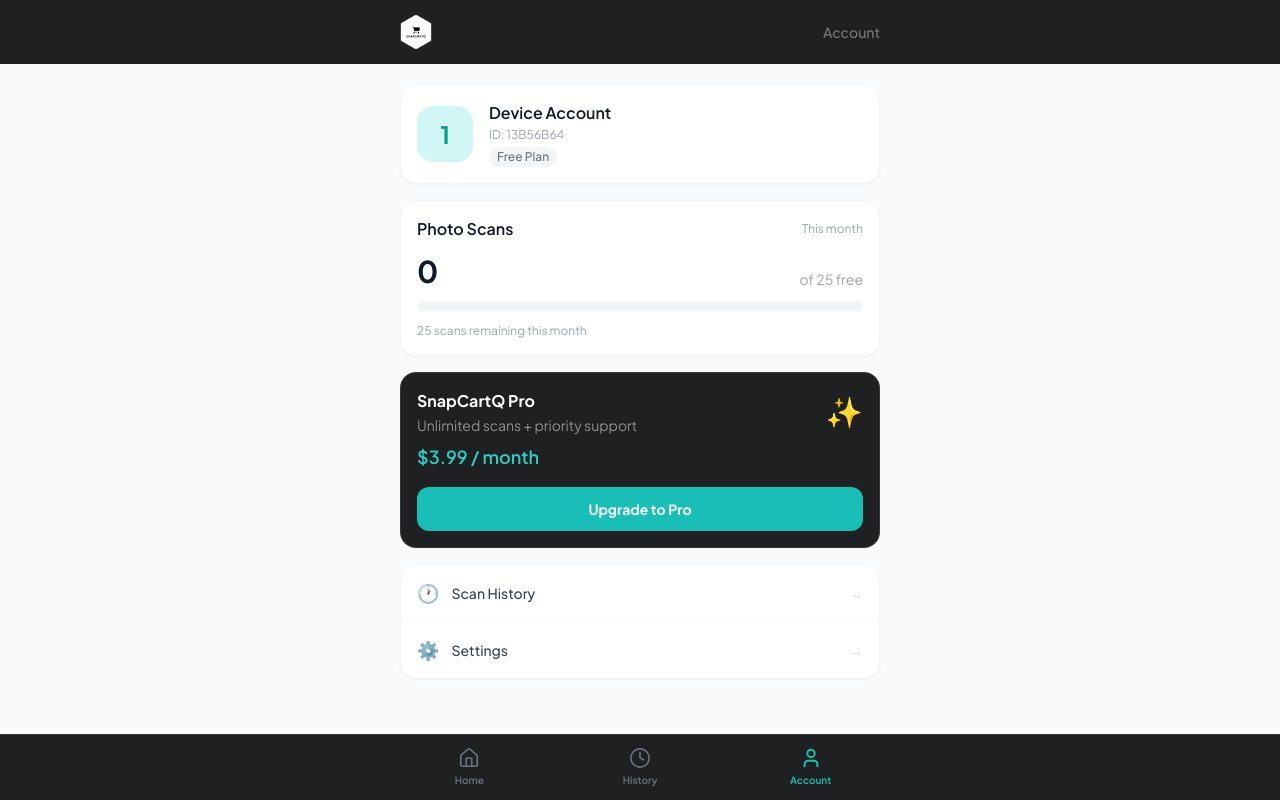
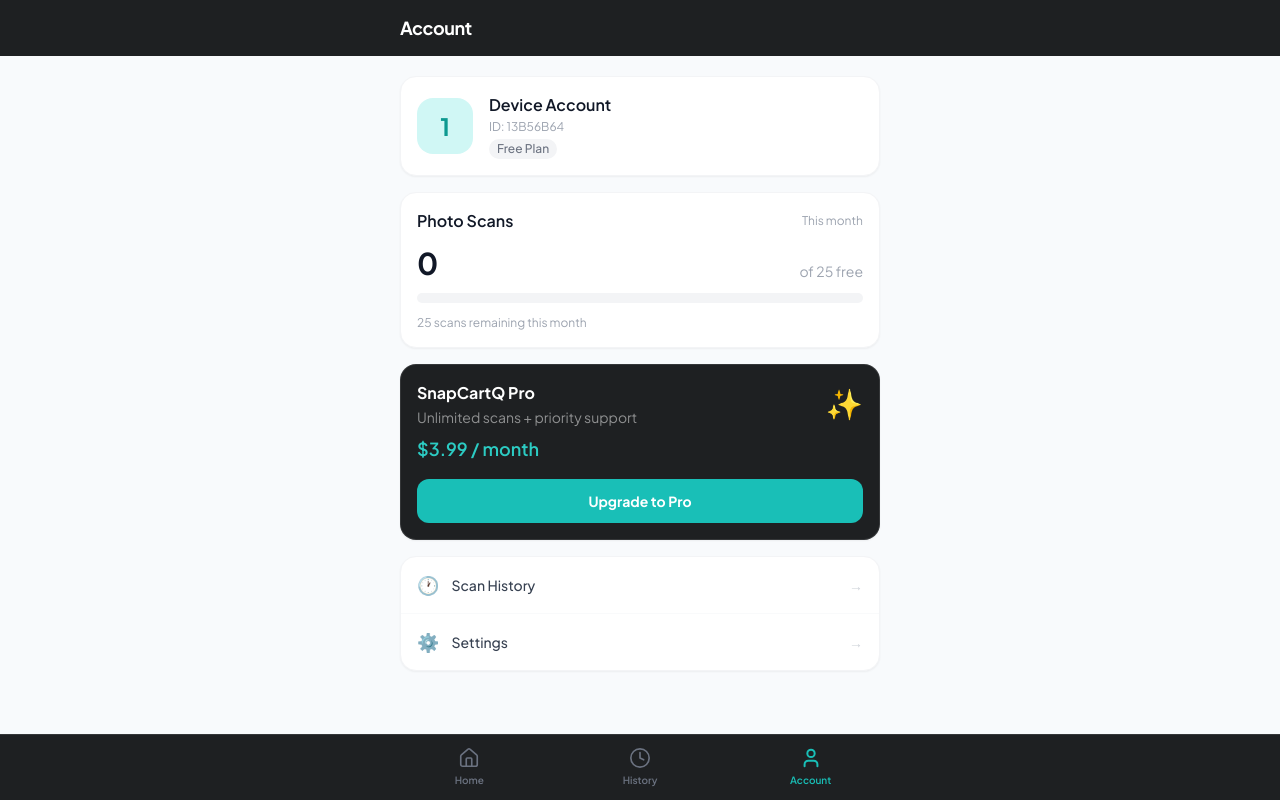
Before and after one commit to SHENAL1/SnapCartQ, a React (Vite) app: page /account in a window 1280 px wide. Built offline with nearby package versions, Linux system fonts and the light colour scheme; no server answers; the database is empty.

Commit message:
Fix Account header: replace logo image with consistent text title

```diff
--- a/src/pages/Account.tsx
+++ b/src/pages/Account.tsx
@@ -17,9 +17,8 @@ export default function Account() {
     <div className="min-h-screen bg-slate-50 pb-20">
       {/* Header */}
       <header className="bg-dark sticky top-0 z-10">
-        <div className="max-w-lg mx-auto px-4 py-3.5 flex items-center gap-3">
-          <img src="/logo-white.png" alt="SnapCartQ" className="h-9 object-contain" />
-          <span className="text-white/40 text-sm font-medium ml-auto">Account</span>
+        <div className="max-w-lg mx-auto px-4 py-3.5 flex items-center">
+          <h1 className="text-lg font-bold text-white tracking-tight">Account</h1>
         </div>
       </header>
 
```
